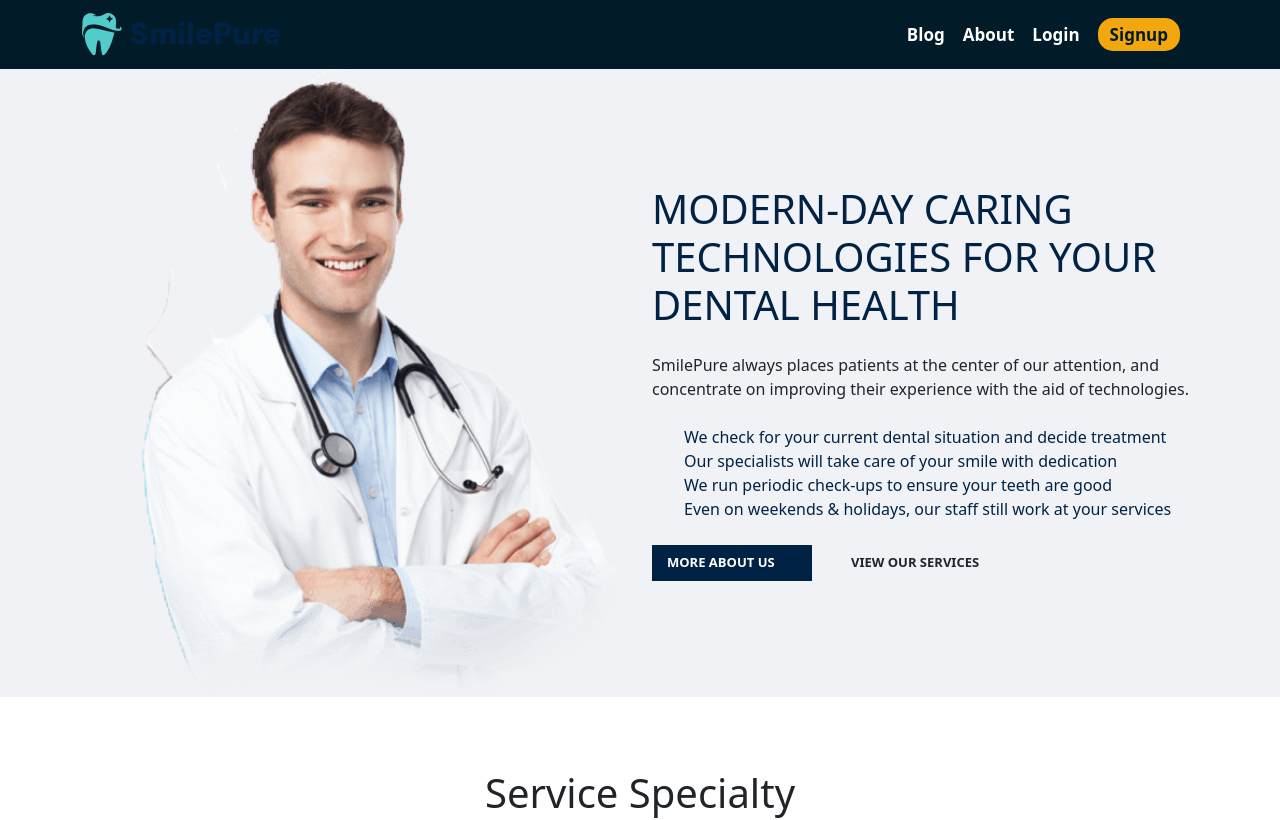
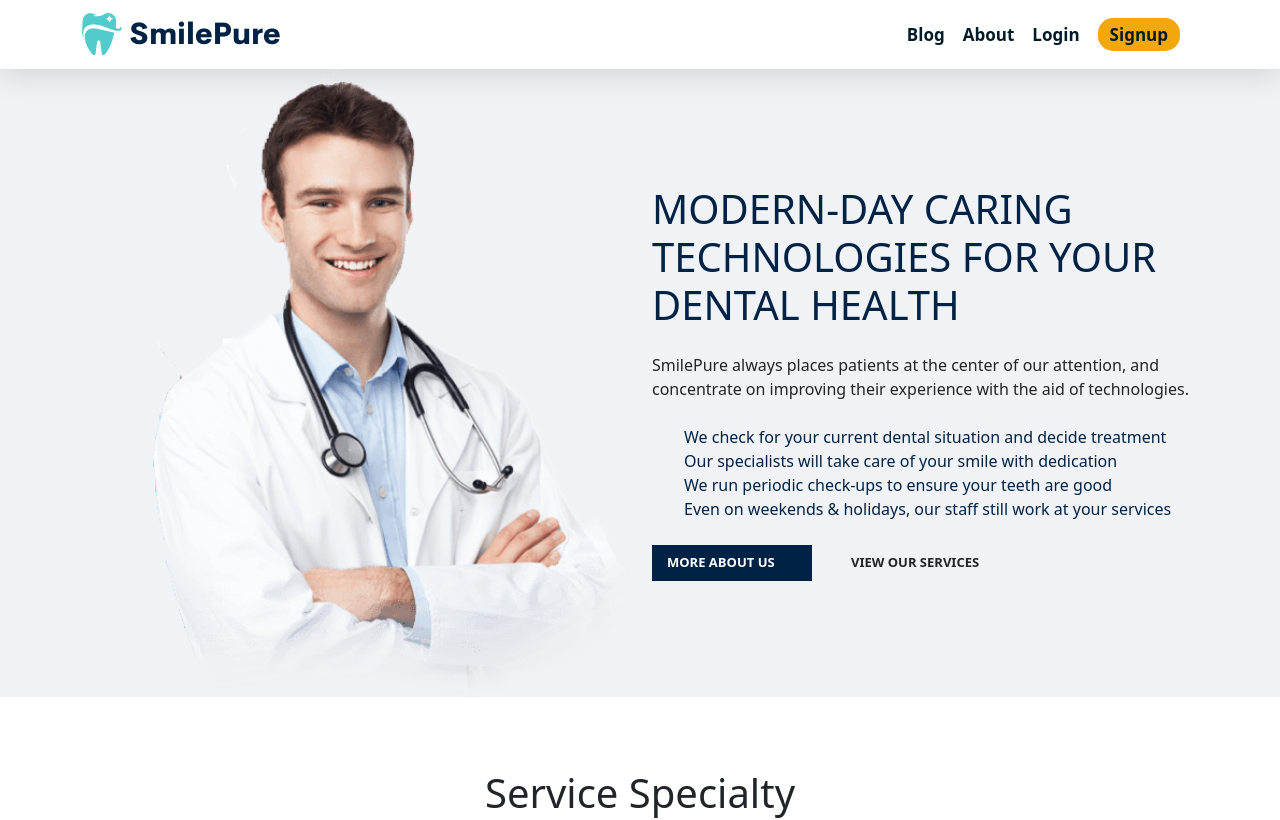
Before and after one commit to LimonFarazi03/smile-pure, a React (Create React App) app: page / in a window 1280 px wide. Shown: the top 820 px of the page. Built offline with nearby package versions, Linux system fonts and the light colour scheme.

Commit message:
some update

```diff
--- a/public/index.html
+++ b/public/index.html
@@ -24,7 +24,7 @@
       work correctly both with client-side routing and a non-root public URL.
       Learn how to configure a non-root public URL by running `npm run build`.
     -->
-    <title>Capure</title>
+    <title>Smile Pure</title>
   </head>
   <body>
     <noscript>You need to enable JavaScript to run this app.</noscript>
--- a/src/components/ServicedPerson/ServicePerson.js
+++ b/src/components/ServicedPerson/ServicePerson.js
@@ -16,8 +16,8 @@ const ServicePerson = () => {
           Our clinic offers all kinds of services and constantly study new technology to add new custom services to the list
           </p>
         </div>
-        <div>
-          <div className="row">
+        <div className='mb-3'>
+          <div className="row mb-5">
             <div className="col-sm-4">
               <div className="card">
               <img width={'100%'} src={image1} class="card-img-top" alt="..."></img>
--- /dev/null
+++ b/src/components/Shared/CustomLink/CustomLink.js
@@ -0,0 +1,20 @@
+import React from 'react';
+import { Link, useMatch, useResolvedPath } from 'react-router-dom';
+
+const CustomLink = ({ children, to, ...props }) => {
+  let resolved = useResolvedPath(to);
+  let match = useMatch({ path: resolved.pathname, end: true });
+  return (
+    <div>
+      <Link
+        style={{ borderBottom: match ? "2px solid white" : "none" }}
+        to={to}
+        {...props}
+      >
+        {children}
+      </Link>
+    </div>
+  );
+};
+
+export default CustomLink;
--- a/src/components/Shared/Footer/Footer.js
+++ b/src/components/Shared/Footer/Footer.js
@@ -5,7 +5,7 @@ const Footer = () => {
   let currentYear = new Date().getFullYear();
   return (
     <div id="animation">
-      Copyright © {currentYear}. All rights reserved by PureSmile
+      Copyright © {currentYear}. All rights reserved by SmilePure
     </div>
   );
 };
--- a/src/components/Shared/Header/Header.css
+++ b/src/components/Shared/Header/Header.css
@@ -1,13 +1,11 @@
 .nav-links a{
   text-decoration: none;
-  color: White;
+  color: #021B29;
   font-weight: bold;
   margin-right: 18px;
   font-size: 17px;
 }
-.bg-clr{
-  background-color: #021B29;
-}
+
 .signup-btn a{
   background:#F2A70C;
   padding: 0;
@@ -15,3 +13,6 @@
   padding: 5px 12px;
   border-radius: 15px;
 }
+.bg-shadow{
+  box-shadow: rgba(100, 100, 111, 0.2) 0px 7px 29px 0px;
+}
--- a/src/components/Shared/Header/Header.js
+++ b/src/components/Shared/Header/Header.js
@@ -3,10 +3,11 @@ import "./Header.css";
 import { Navbar, Container, Nav } from "react-bootstrap";
 import logo from "../../../images/small-picture/logo.png";
 import { Link } from "react-router-dom";
+import CustomLink from "../CustomLink/CustomLink";
 
 const Header = () => {
   return (
-    <div className="bg-clr">
+    <div className="bg-white bg-shadow sticky-top">
       <Navbar expand="lg">
         <Container>
           <Navbar.Brand>
@@ -17,11 +18,11 @@ const Header = () => {
           <Navbar.Toggle aria-controls="basic-navbar-nav" />
           <Navbar.Collapse id="basic-navbar-nav">
             <Nav className="ms-auto nav-links">
-              <Link to="/blog">Blog</Link>
-              <Link to="/about">About</Link>
-              <Link to="/login">Login</Link>
+              <CustomLink to="/blog">Blog</CustomLink>
+              <CustomLink to="/about">About</CustomLink>
+              <CustomLink to="/login">Login</CustomLink>
               <div className="signup-btn">
-                <Link to="/signup">Signup</Link>
+                <CustomLink to="/signup">Signup</CustomLink>
               </div>
             </Nav>
           </Navbar.Collapse>
```
Also changed, not shown: src/images/doctors-picture/h1-doctor.png, 1 other file (tests, documents, lock files or other folders).
